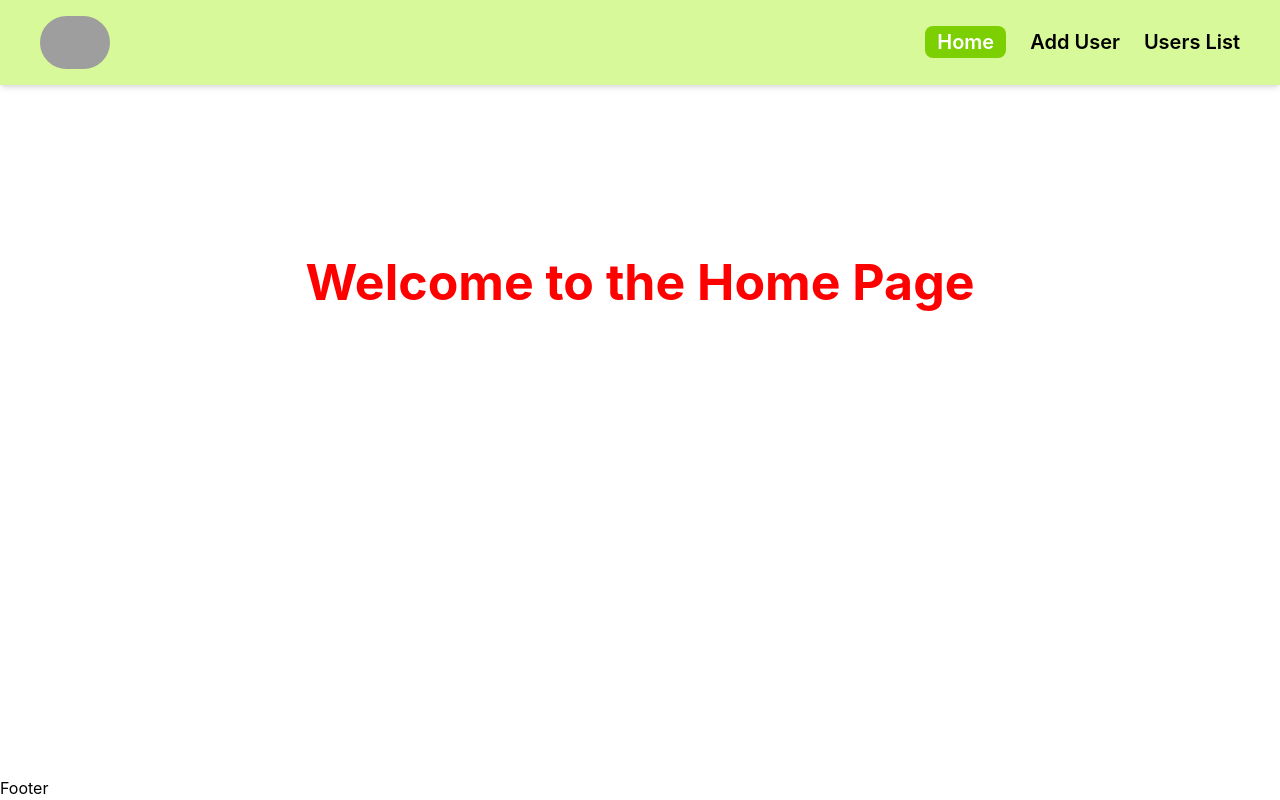
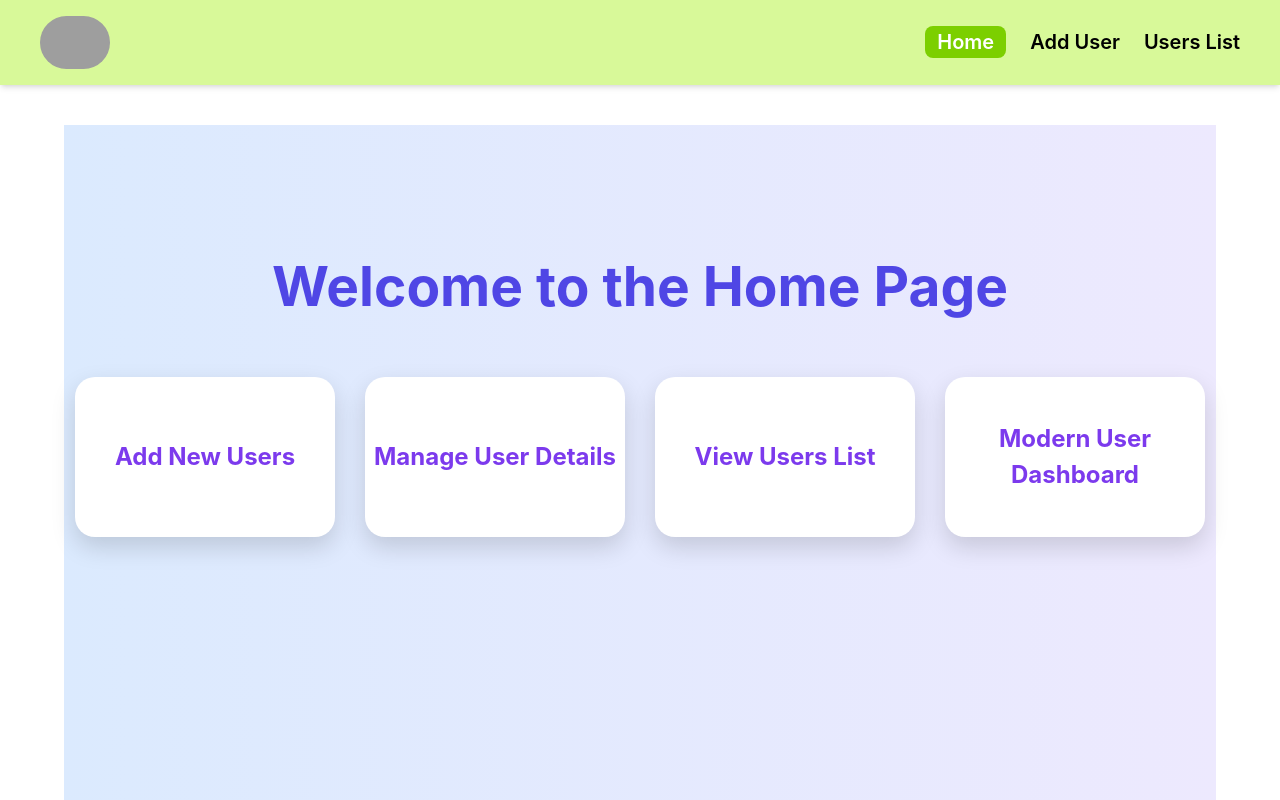
Before and after one commit to sravya-kandula/Week8Project, a React app in the folder frontend/: page / in a window 1280 px wide. Shown: the top 800 px of the page. Built offline with nearby package versions, Linux system fonts and the light colour scheme; grey boxes are pictures that could not be loaded; the HTML template or start-up script is replaced by a standard one.

Commit message:
Refactor Home component with card display

```diff
--- a/frontend/src/components/Home.jsx
+++ b/frontend/src/components/Home.jsx
@@ -1,22 +1,71 @@
 import React from 'react'
 
 function Home() {
+
+  const cards = [
+    "Add New Users",
+    "Manage User Details",
+    "View Users List",
+    "Modern User Dashboard"
+  ]
+
   return (
     <div
       style={{
+        minHeight: "100vh",
+        background: "linear-gradient(to right, #dbeafe, #ede9fe)",
         paddingTop: "120px",
         textAlign: "center"
       }}
     >
       <h1
         style={{
-          color: "red",
-          fontSize: "50px",
-          fontWeight: "bold"
+          color: "#4f46e5",
+          fontSize: "55px",
+          fontWeight: "bold",
+          marginBottom: "50px"
         }}
       >
         Welcome to the Home Page
       </h1>
+
+      <div
+        style={{
+          display: "flex",
+          justifyContent: "center",
+          gap: "30px",
+          flexWrap: "wrap"
+        }}
+      >
+        {cards.map((card, index) => (
+          <div
+            key={index}
+            style={{
+              width: "260px",
+              height: "160px",
+              background: "white",
+              borderRadius: "20px",
+              display: "flex",
+              alignItems: "center",
+              justifyContent: "center",
+              fontSize: "24px",
+              fontWeight: "bold",
+              color: "#7c3aed",
+              boxShadow: "0 10px 25px rgba(0,0,0,0.15)",
+              transition: "0.3s",
+              cursor: "pointer"
+            }}
+            onMouseEnter={(e) => {
+              e.target.style.transform = "translateY(-10px)"
+            }}
+            onMouseLeave={(e) => {
+              e.target.style.transform = "translateY(0px)"
+            }}
+          >
+            {card}
+          </div>
+        ))}
+      </div>
     </div>
   )
 }
```
